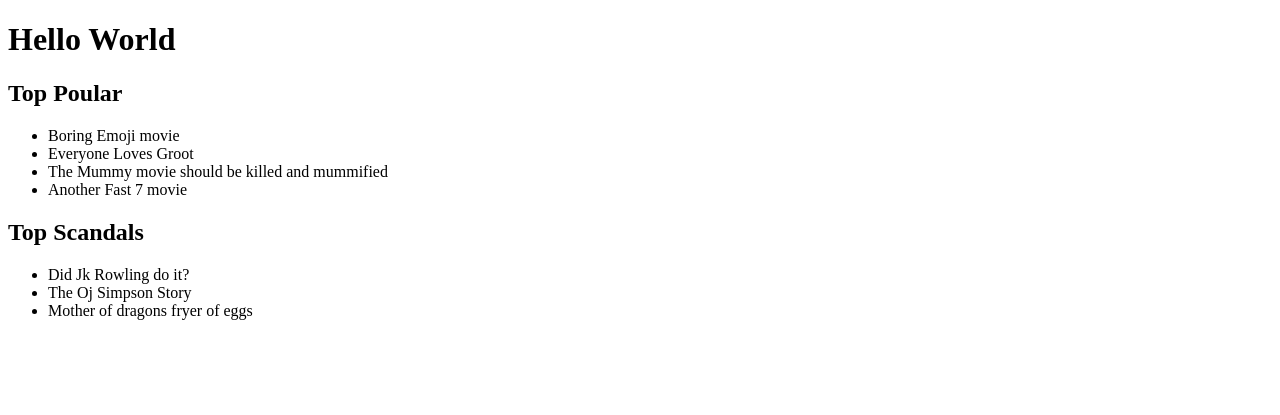
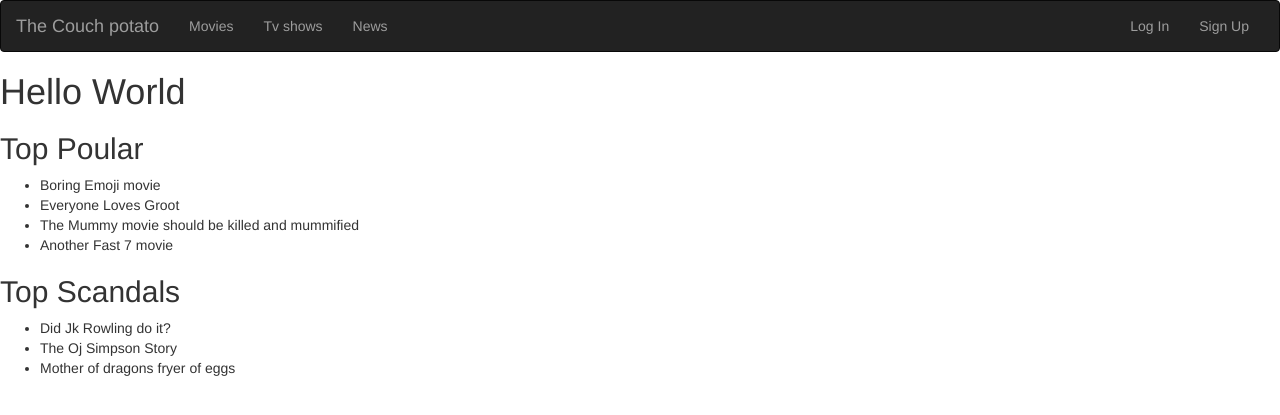
Before and after one commit to mbuthiya/cp, a Flask app: page / in a window 1280 px wide. Shown: the top 415 px of the page. Run offline with Flask 2, Linux system fonts and the light colour scheme; some libraries are stand-ins or nearby versions.

Commit message:
Extend bootstrap file to html and added navigation bar

```diff
--- a/app/templates/base.html
+++ b/app/templates/base.html
@@ -1,29 +1,30 @@
-<!DOCTYPE html>
-<html>
+{% extends 'bootstrap/base.html'%}
 
-  <head>
-    <!-- Head content -->
-    {% block head%}
-    <meta charset="utf-8">
-    <!-- Title content -->
-      {% block title%}
-        {% if title %}
-          <title>{{ title }}</title>
-        {% else %}
-          <title>The couch potato blog</title>
-        {% endif %}
-      {% endblock %}
-      <!-- End of title content -->
-    {% endblock %}
-    <!-- End of head content -->
-  </head>
-  <body>
-    <!-- body content -->
-    {% block content%}
+{% block navbar%}
+<div class="navbar navbar-inverse" role="navigation">
+    <div class="container-fluid">
+        <div class="navbar-header">
+            <button type="button" class="navbar-toggle" data-toggle="collapse" data-target=".navbar-collapse">
+              <span class="sr-only">Toggle navigation</span>
+              <span class="icon-bar"></span>
+              <span class="icon-bar"></span>
+              <span class="icon-bar"></span>
+            </button>
+            <a class="navbar-brand" href="/"> The Couch potato</a>
+        </div>
+        <div class="navbar-collapse collapse">
+            <ul class="nav navbar-nav">
+                <li><a href="/movies">Movies</a></li>
+                <li><a href="/shows">Tv shows </a></li>
+                <li><a href="/news">News</a></li>
 
-    {% endblock %}
+            </ul>
+            <ul class="nav navbar-nav navbar-right">
+              <li><a href="/login">Log In</a></li>
+              <li><a href="/signup">Sign Up </a></li>
+            </ul>
+        </div>
 
-    <!-- End of body content -->
-
-  </body>
-</html>
+    </div>
+</div>
+{% endblock %}
```
